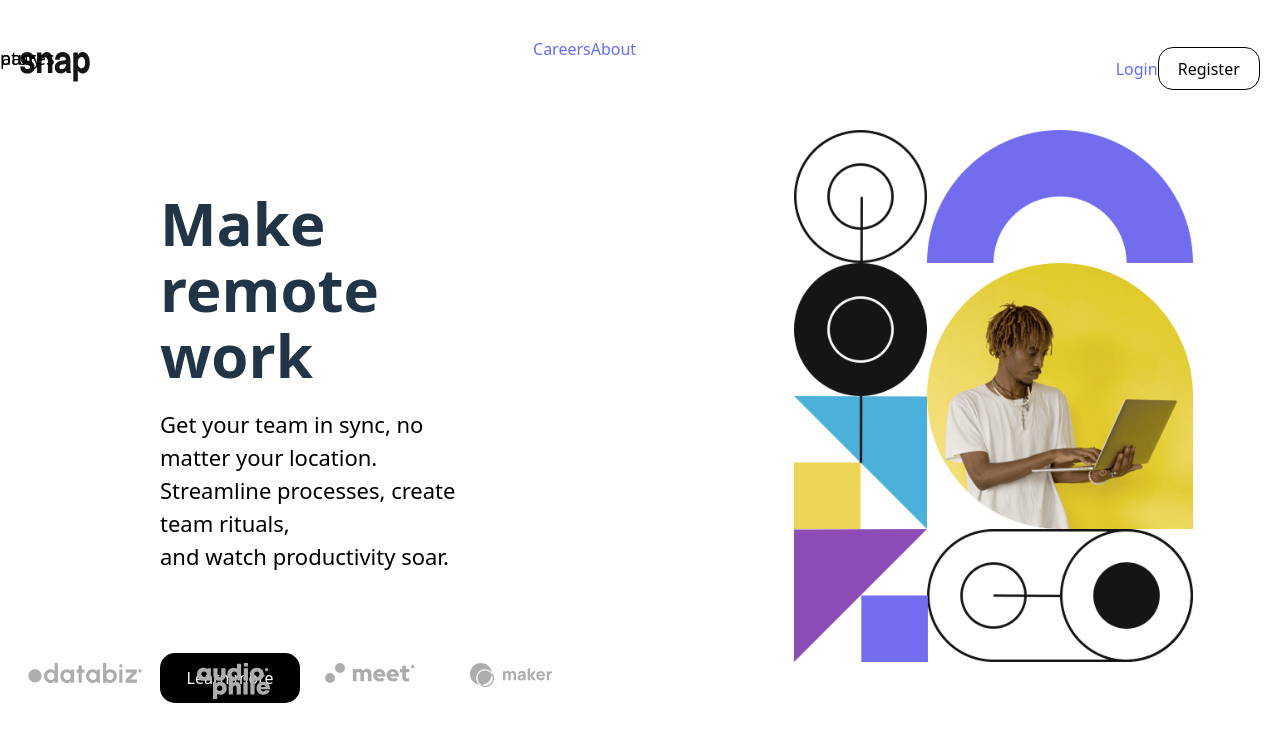
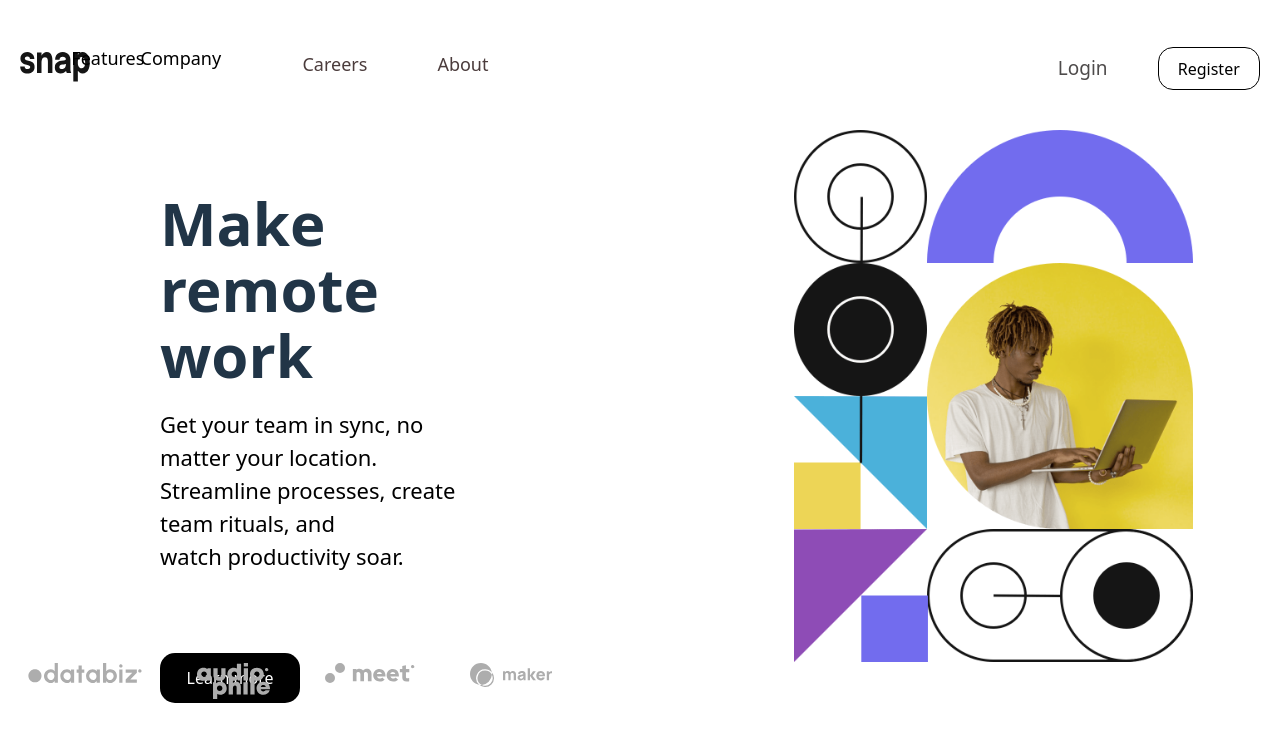
Before and after one commit to Ndima-karabo17/UI-Challenge-React, a React (Vite) app: page / in a window 1280 px wide. Shown: the top 742 px of the page. Built offline with nearby package versions, Linux system fonts and the light colour scheme.

Commit message:
Update ReactM.tsx
I have added comments explaining what is happening

```diff
--- a/src/ReactM.tsx
+++ b/src/ReactM.tsx
@@ -2,6 +2,7 @@ import { type ReactElement } from 'react';
 import './Styles.css';
 import { Link } from 'react-router-dom';
 
+// Importing all required image assets
 import snap from './assets/images/logo.svg';
 import pic1 from './assets/images/icon-todo.svg';
 import cal from './assets/images/icon-calendar.svg';
@@ -13,17 +14,23 @@ import meet from './assets/images/client-meet.svg';
 import maker from './assets/images/client-maker.svg';
 import heroImage from './assets/images/image-hero-desktop.png';
 
+// Main functional component
 export default function ReactM(): ReactElement {
   return (
     <div className="app">
+
+      {/* Header section with logo, navigation, and authentication buttons */}
       <header>
+        {/* Logo that links to the homepage */}
         <Link to="/">
           <img src={snap} alt="Snap Logo" className="snap"/>
         </Link>
 
+        {/* Dropdown menu for 'Features' */}
         <div className="dropdown">
           <button className="dropbtn">Features</button>
           <nav className="dropdown-content">
+            {/* Each feature includes an icon and label */}
             <div>
               <img src={pic1} alt="Todo Icon" />
               <span>Todo List</span>
@@ -43,30 +50,38 @@ export default function ReactM(): ReactElement {
           </nav>
         </div>
 
+        {/* Dropdown menu for 'Company' section */}
         <div className="dropdown">
           <button className="dropbtn">Company</button>
           <nav className="dropdown-content">
+            {/* Company-related links */}
             <Link to="/history">History</Link>
             <Link to="/team">Our Team</Link>
             <Link to="/blog">Blog</Link>
           </nav>
         </div>
 
-        <nav className="career-nav">
-          <Link to="/careers">Careers</Link>
-          <Link to="/about">About</Link>
-        </nav>
+        {/* Static links for Careers and About pages */}
+        <div className="dropdown">
+          <div className="career-div">
+            <Link to="/careers">Careers</Link>
+            <Link to="/about">About</Link>
+          </div>
+        </div>
 
+        {/* Login and Register buttons on the top-right */}
         <div className="register-div">
           <nav className="second-nav">
-            <Link to="/login">Login</Link>
+            <Link to="/login" className="login">Login</Link>
             <button className="registering">Register</button>
           </nav>
         </div>
       </header>
 
+      {/* Main content section of the page */}
       <main>
         <div className="makes-div">
+          {/* Left side content: headline, paragraph, and CTA button */}
           <div className="smaller-div">
             <h1 id="first-heading">
               <span className="make">Make</span>
@@ -76,18 +91,20 @@ export default function ReactM(): ReactElement {
             <p className="paragraph">
               Get your team in sync, no matter your location.
               <br />
-              Streamline processes, create team rituals,
+              Streamline processes, create team rituals,  and
               <br />
-              and watch productivity soar.
+              watch productivity soar.
             </p>
             <button className="learn">Learn more</button>
           </div>
 
+          {/* Right side image showing a person working on a laptop */}
           <div className="big-image">
             <img src={heroImage} alt="A guy with a laptop" id="laptop-guy" />
           </div>
         </div>
 
+        {/* Client logos to showcase company partnerships */}
         <div className="infor">
           <figure>
             <img src={datbiz} alt="Databiz client logo" />
```
